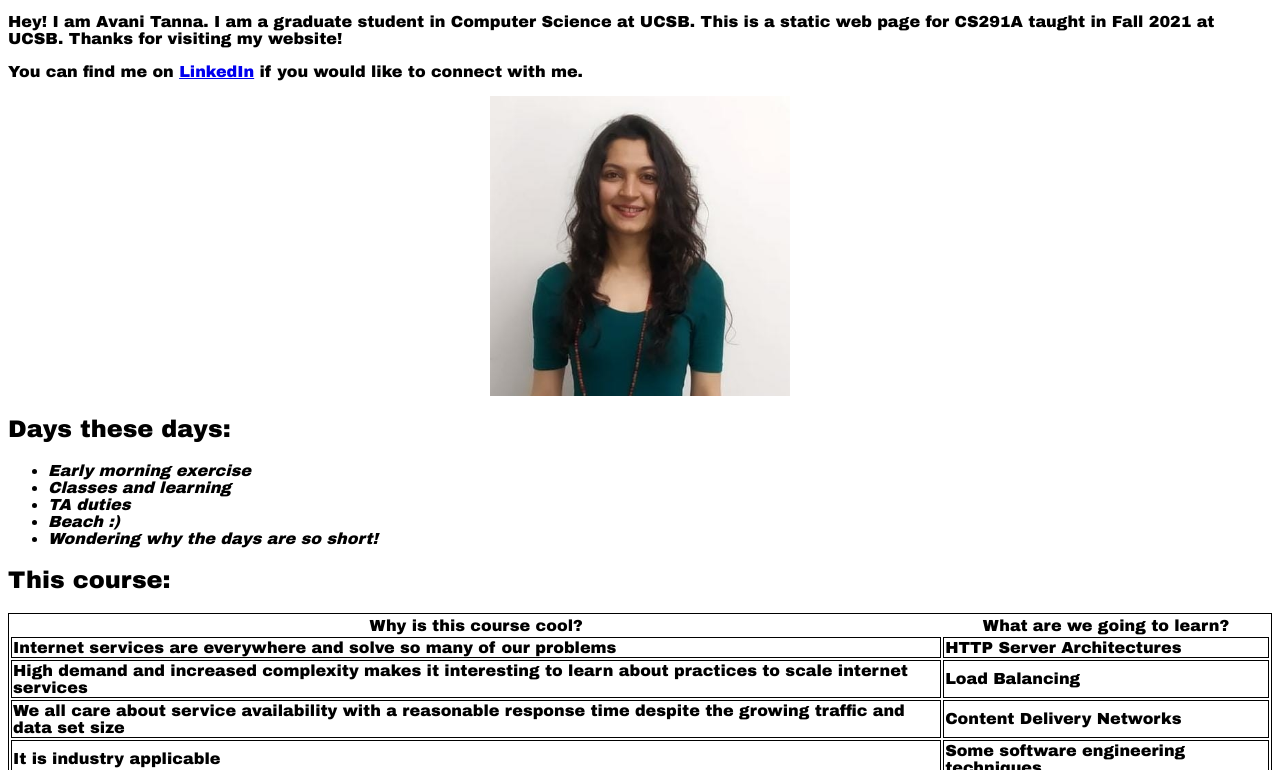
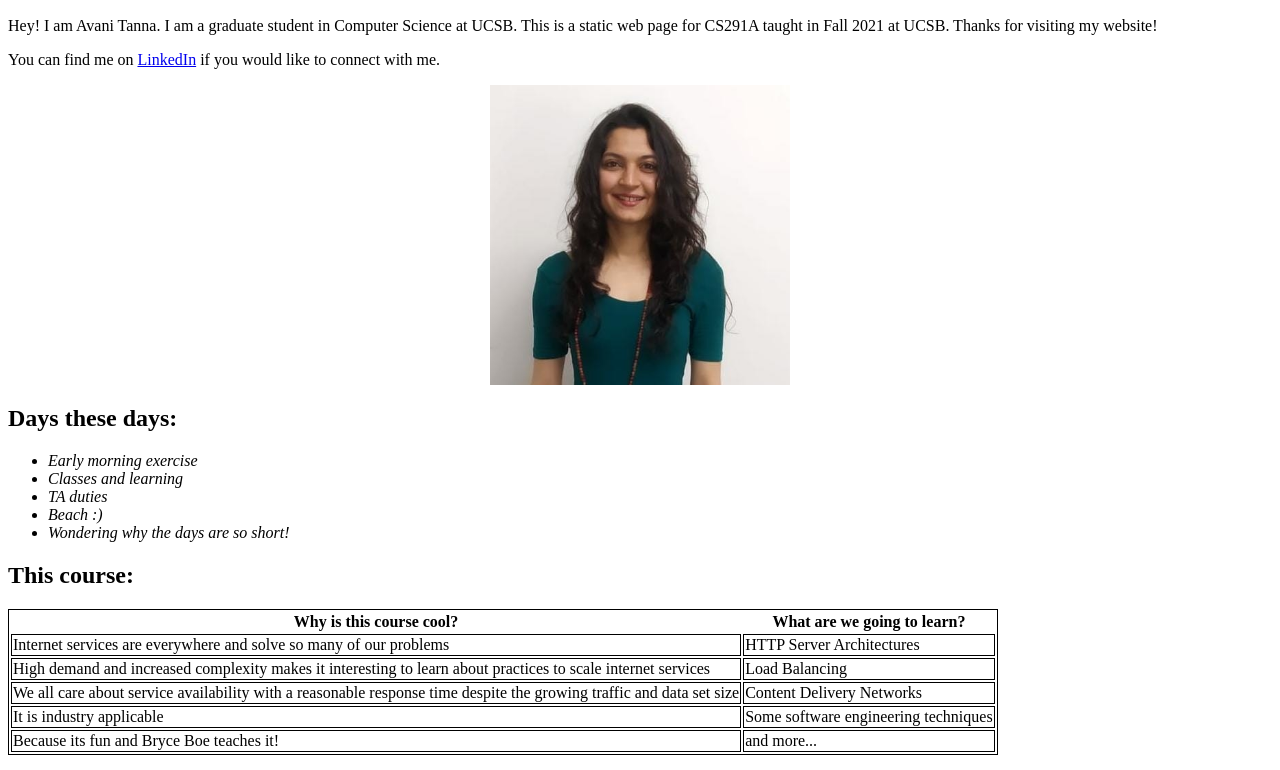
Before and after one commit to avanitanna/cs291a-chat-server, a plain HTML site: page index.html in a window 1280 px wide. Shown: the part 129-899 px from the top of the page. Drawn offline with Linux system fonts and the light colour scheme.

Commit message:
Update stylesheet.css

```diff
--- a/stylesheet.css
+++ b/stylesheet.css
@@ -1,7 +1,7 @@
 html, body {
 	/*background-color: #f8f8ff;*/
 	color: black;
-	font-family: Arial Black, Helvetica, sans-serif;
+	/*font-family: Arial Black, Helvetica, sans-serif;*/
 }
 
 title {
```
